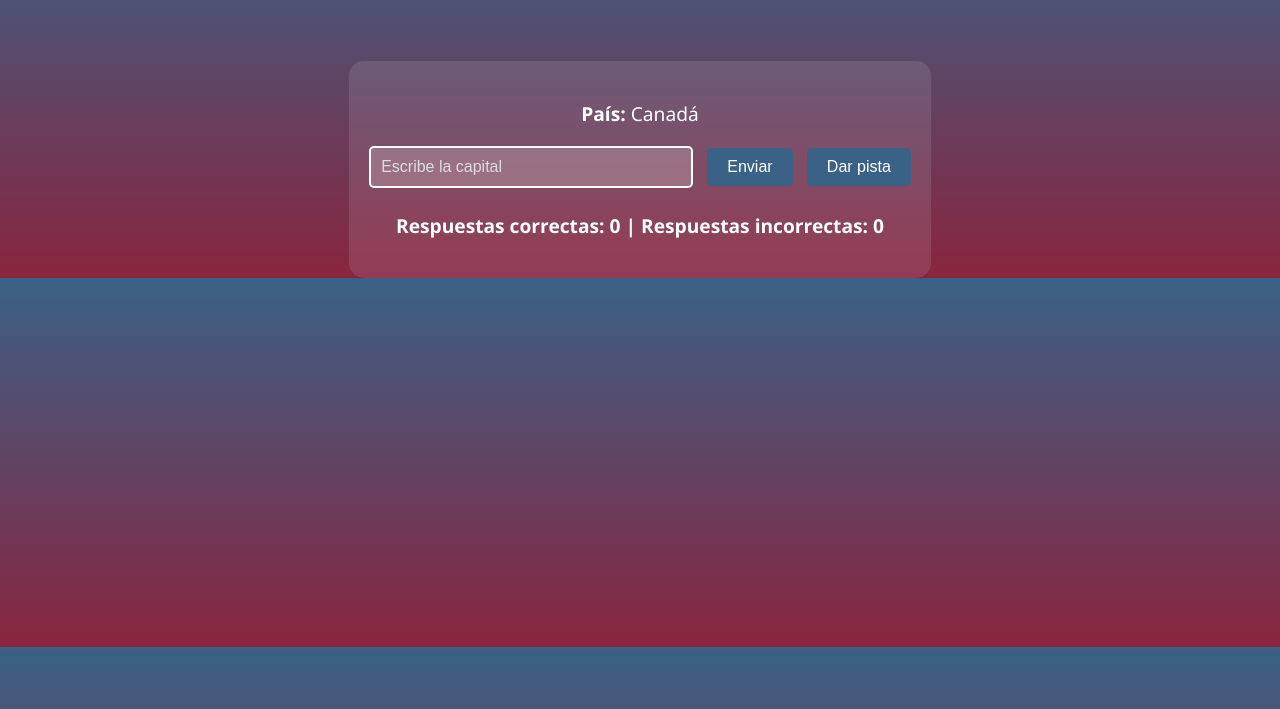
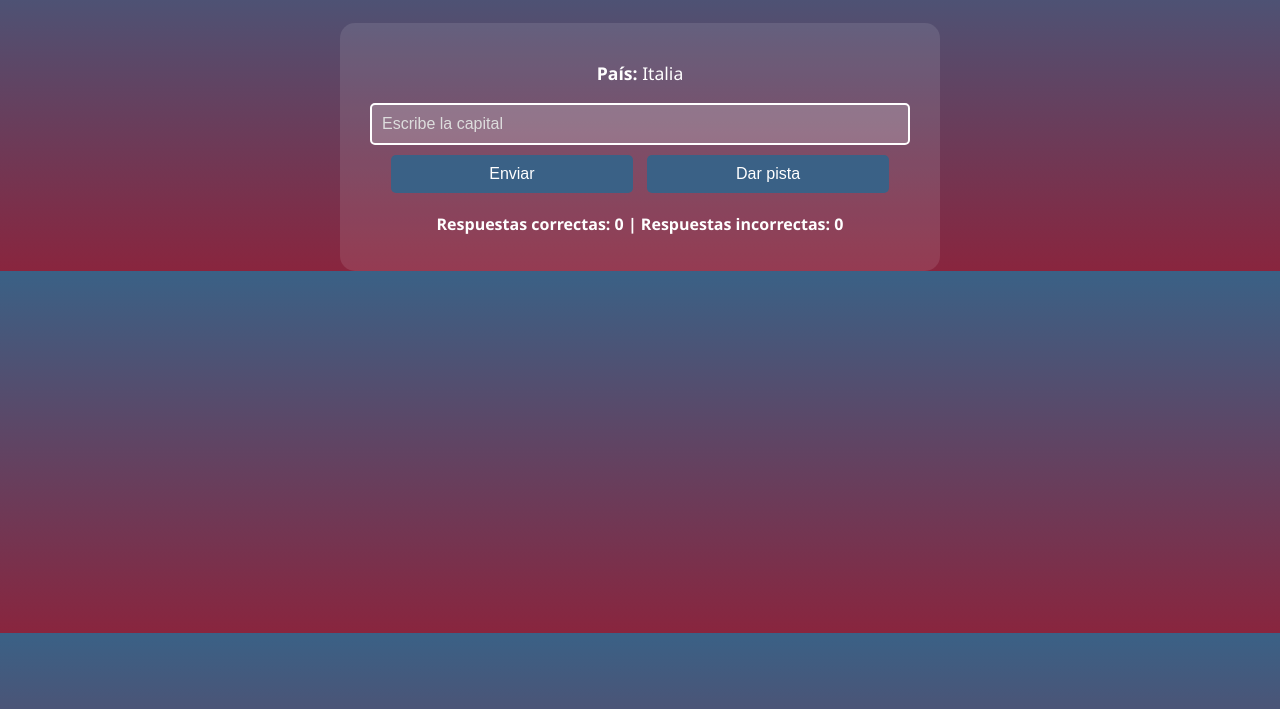
Before and after one commit to rast26/GeoCapitales, a plain HTML site: page index.html in a window 1280 px wide. Shown: the part 91-800 px from the top of the page. Drawn offline with Linux system fonts and the light colour scheme.

Commit message:
Add files via upload

```diff
--- a/index.html
+++ b/index.html
@@ -14,21 +14,25 @@
             padding: 0;
         }
         .container {
-            margin-top: 50px;
+            margin-top: 30px;
             background: rgba(255, 255, 255, 0.1);
             padding: 20px;
             border-radius: 15px;
             display: inline-block;
+            width: 90%;
+            max-width: 600px;
+            box-sizing: border-box;
         }
         input {
             padding: 10px;
             font-size: 1rem;
-            width: 300px;
+            width: calc(100% - 20px);
             border: 2px solid white;
             border-radius: 5px;
             background: rgba(255, 255, 255, 0.2);
             color: white;
             outline: none;
+            box-sizing: border-box;
         }
         input::placeholder {
             color: #ddd;
@@ -36,31 +40,33 @@
         button {
             padding: 10px 20px;
             font-size: 1rem;
-            margin-left: 10px;
+            margin: 10px 5px 0;
             cursor: pointer;
             border: none;
             border-radius: 5px;
             background: #3a6186;
             color: white;
             transition: background 0.3s;
+            width: calc(45% - 10px);
+            box-sizing: border-box;
         }
         button:hover {
             background: #5a768b;
         }
         .message {
             margin-top: 20px;
-            font-size: 1.5rem;
+            font-size: 1.3rem;
             font-weight: bold;
         }
         h1 {
             margin-top: 20px;
-            font-size: 2.5rem;
+            font-size: 2rem;
         }
         p {
-            font-size: 1.2rem;
+            font-size: 1.1rem;
         }
         .counter {
-            font-size: 1.2rem;
+            font-size: 1rem;
             font-weight: bold;
             margin-top: 20px;
             color: #fff;
@@ -69,7 +75,40 @@
             color: #0f0; /* Verde para respuestas correctas */
         }
         .incorrect {
-            color: #ffeb3b; /* Amarillo para respuestas incorrectas */
+            color: #ff0000; /* Rojo para respuestas incorrectas */
+        }
+        .images {
+            margin-top: 20px;
+            display: flex;
+            flex-wrap: wrap;
+            justify-content: center;
+            align-items: center;
+        }
+        .images img {
+            max-width: 45%;
+            height: auto;
+            margin: 5px;
+            border-radius: 10px;
+            box-shadow: 0 4px 8px rgba(0, 0, 0, 0.5);
+        }
+
+        /* Responsivo */
+        @media screen and (max-width: 600px) {
+            button {
+                width: 100%; /* Botones ocupan toda la pantalla */
+            }
+            .images img {
+                max-width: 90%; /* Las imágenes ocupan casi todo el ancho */
+            }
+            h1 {
+                font-size: 1.8rem;
+            }
+            p, .counter {
+                font-size: 1rem;
+            }
+            .message {
+                font-size: 1.1rem;
+            }
         }
     </style>
 </head>
@@ -78,67 +117,40 @@
     <div class="container">
         <p><strong>País:</strong> <span id="country"></span></p>
         <input type="text" id="capital" placeholder="Escribe la capital" onkeypress="handleEnter(event)" />
-        <button onclick="checkAnswer()">Enviar</button>
-        <button onclick="giveHint()">Dar pista</button>
+        <div>
+            <button onclick="checkAnswer()">Enviar</button>
+            <button onclick="giveHint()">Dar pista</button>
+        </div>
         <p id="message" class="message"></p>
+
+        <!-- Contadores -->
         <p id="counter" class="counter">
             Respuestas correctas: <span id="correctCount">0</span> |
             Respuestas incorrectas: <span id="incorrectCount">0</span>
         </p>
+
+        <!-- Contenedor de imágenes -->
+
+        <!-- <div class="images">
+            <img id="continentImage" src="" alt="Continente" />
+            <img id="countryImage" src="" alt="País" />
+        </div>-->
     </div>
 
     <script>
         const countriesAndCapitals = [
-            { country: "España", capital: "Madrid" },
-            { country: "Francia", capital: "París" },
-            { country: "Alemania", capital: "Berlín" },
-            { country: "Italia", capital: "Roma" },
-            { country: "Portugal", capital: "Lisboa" },
-            { country: "México", capital: "Ciudad de México" },
-            { country: "Argentina", capital: "Buenos Aires" },
-            { country: "Brasil", capital: "Brasilia" },
-            { country: "Colombia", capital: "Bogotá" },
-            { country: "Perú", capital: "Lima" },
-            { country: "Chile", capital: "Santiago" },
-            { country: "Venezuela", capital: "Caracas" },
-            { country: "Canadá", capital: "Ottawa" },
-            { country: "Estados Unidos", capital: "Washington D. C." },
-            { country: "Reino Unido", capital: "Londres" },
-            { country: "Rusia", capital: "Moscú" },
-            { country: "China", capital: "Pekín" },
-            { country: "Japón", capital: "Tokio" },
-            { country: "India", capital: "Nueva Delhi" },
-            { country: "Sudáfrica", capital: "Pretoria" },
-            { country: "Australia", capital: "Canberra" },
-            { country: "Egipto", capital: "El Cairo" },
-            { country: "Noruega", capital: "Oslo" },
-            { country: "Suecia", capital: "Estocolmo" },
-            { country: "Finlandia", capital: "Helsinki" },
-            { country: "Dinamarca", capital: "Copenhague" },
-            { country: "Polonia", capital: "Varsovia" },
-            { country: "Grecia", capital: "Atenas" },
-            { country: "Turquía", capital: "Ankara" },
-            { country: "Corea del Sur", capital: "Seúl" },
-            { country: "Corea del Norte", capital: "Pionyang" },
-            { country: "Pakistán", capital: "Islamabad" },
-            { country: "Irán", capital: "Teherán" },
-            { country: "Iraq", capital: "Bagdad" },
-            { country: "Israel", capital: "Jerusalén" },
-            { country: "Arabia Saudita", capital: "Riad" },
-            { country: "Tailandia", capital: "Bangkok" },
-            { country: "Filipinas", capital: "Manila" },
-            { country: "Indonesia", capital: "Yakarta" },
-            { country: "Vietnam", capital: "Hanoi" },
-            { country: "Nueva Zelanda", capital: "Wellington" },
-            { country: "Sudán", capital: "Jartum" },
-            { country: "Kenia", capital: "Nairobi" },
-            { country: "Nigeria", capital: "Abuya" },
-            { country: "Ghana", capital: "Acra" },
-            { country: "Cuba", capital: "La Habana" },
-            { country: "Uruguay", capital: "Montevideo" },
-            { country: "Paraguay", capital: "Asunción" },
-            { country: "Bolivia", capital: "Sucre" },
-            { country: "Ecuador", capital: "Quito" }
+            { country: "España", capital: "Madrid", continent: "Europa", continentImage: "imagenes/europa.jpg", countryImage: "imagenes/espana.jpg" },
+            { country: "Francia", capital: "París", continent: "Europa", continentImage: "imagenes/europa.jpg", countryImage: "imagenes/francia.jpg" },
+            { country: "Alemania", capital: "Berlín", continent: "Europa", continentImage: "imagenes/europa.jpg", countryImage: "imagenes/alemania.jpg" },
+            { country: "Italia", capital: "Roma", continent: "Europa", continentImage: "imagenes/europa.jpg", countryImage: "imagenes/italia.jpg" },
+            { country: "Portugal", capital: "Lisboa", continent: "Europa", continentImage: "imagenes/europa.jpg", countryImage: "imagenes/portugal.jpg" },
+            { country: "México", capital: "Ciudad de México", continent: "América", continentImage: "imagenes/america.jpg", countryImage: "imagenes/mexico.jpg" },
+            { country: "Argentina", capital: "Buenos Aires", continent: "América", continentImage: "imagenes/america.jpg", countryImage: "imagenes/argentina.jpg" },
+            { country: "Brasil", capital: "Brasilia", continent: "América", continentImage: "imagenes/america.jpg", countryImage: "imagenes/brasil.jpg" },
+            { country: "Colombia", capital: "Bogotá", continent: "América", continentImage: "imagenes/america.jpg", countryImage: "imagenes/colombia.jpg" },
+            { country: "Perú", capital: "Lima", continent: "América", continentImage: "imagenes/america.jpg", countryImage: "imagenes/peru.jpg" },
+            { country: "Chile", capital: "Santiago", continent: "América", continentImage: "imagenes/america.jpg", countryImage: "imagenes/chile.jpg" },
+            { country: "Venezuela", capital: "Caracas", continent: "América", continentImage: "imagenes/america.jpg", countryImage: "imagenes/venezuela.jpg" },
         ];
 
         let currentQuestion;
@@ -169,6 +181,10 @@
             document.getElementById("country").textContent = currentQuestion.country;
             document.getElementById("capital").value = "";
             document.getElementById("message").textContent = "";
+
+            // Mostrar las imágenes
+            document.getElementById("continentImage").src = currentQuestion.continentImage;
+            document.getElementById("countryImage").src = currentQuestion.countryImage;
         }
 
         function checkAnswer() {
@@ -188,7 +204,7 @@
                 incorrectAnswers++;
                 incorrectCountries.push(currentQuestion.country);
                 message.textContent = "Incorrecto. La capital de " + currentQuestion.country + " es " + currentQuestion.capital + ".";
-                message.style.color = "#ffeb3b"; // Amarillo
+                message.style.color = "#ff0000"; // Rojo
             }
 
             // Actualizar los contadores
```
